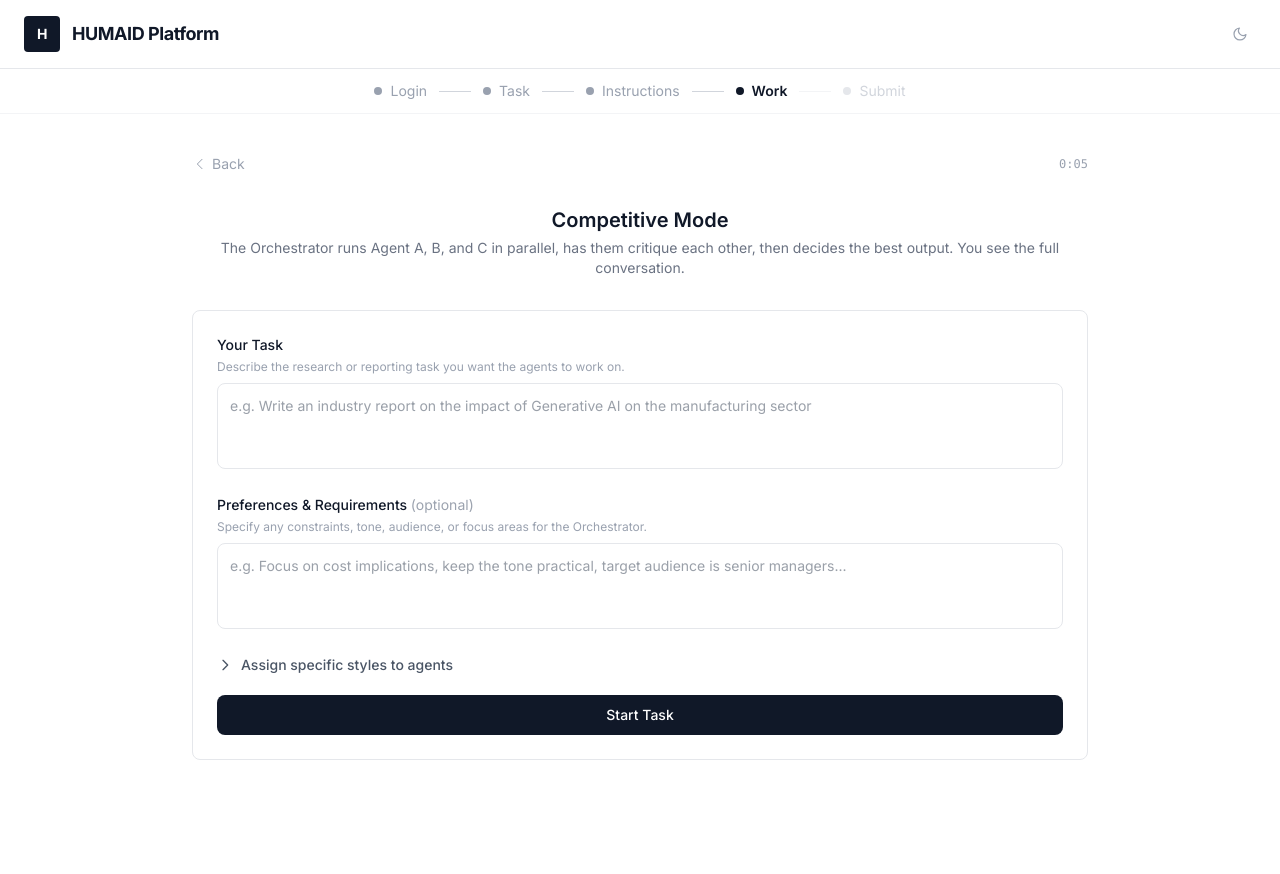
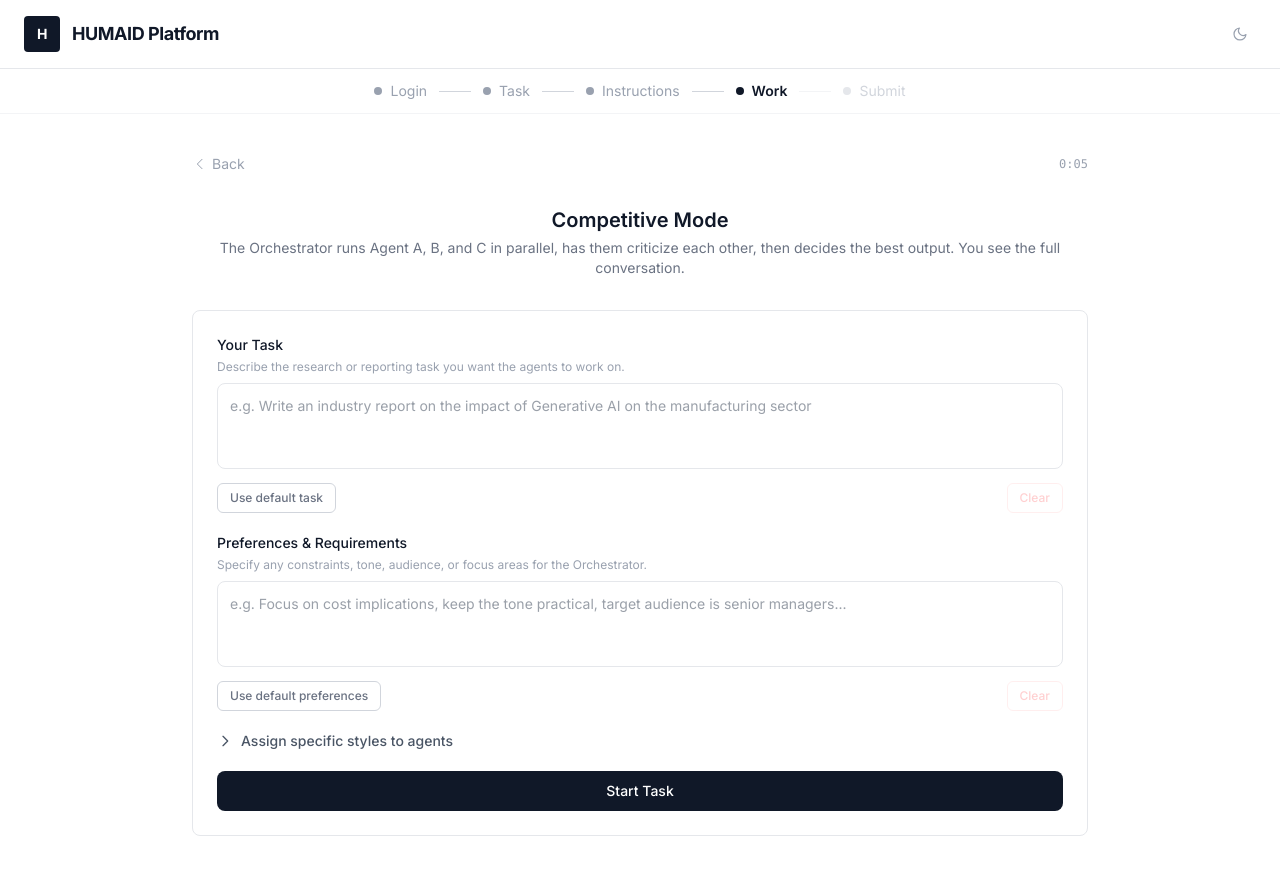
Before and after one commit to Jackustc/humaidplatform, a Next.js app: page /competitive in a window 1280 px wide. Before the commit the page ends 800 px from the top, so only its background shows below. Built offline with nearby package versions, Linux system fonts and the light colour scheme.

Commit message:
made some changes in the competitive mode

```diff
--- a/app/competitive/page.tsx
+++ b/app/competitive/page.tsx
@@ -336,7 +336,7 @@ export default function CompetitivePage() {
 
       <div className="mb-8" style={{ textAlign: "center" }}>
         <h1 className="text-xl font-semibold text-gray-900 mb-1">Competitive Mode</h1>
-        <p className="text-sm text-gray-500">The Orchestrator runs Agent A, B, and C in parallel, has them critique each other, then decides the best output. You see the full conversation.</p>
+        <p className="text-sm text-gray-500">The Orchestrator runs Agent A, B, and C in parallel, has them criticize each other, then decides the best output. You see the full conversation.</p>
       </div>
 
       {/* Brief phase */}
@@ -352,12 +352,27 @@ export default function CompetitivePage() {
               rows={3}
               className="w-full border border-gray-200 rounded-lg p-3 text-sm text-gray-700 resize-none focus:outline-none focus:border-gray-400 transition-colors"
             />
+            <div className="mt-2 flex items-center justify-between">
+              <button
+                type="button"
+                onClick={() => setUserTask("Write an industry report on the impact of Generative AI on the manufacturing sector")}
+                className="text-xs font-medium border border-gray-300 text-gray-500 hover:bg-gray-900 hover:border-gray-900 hover:text-white px-3 py-1.5 rounded-md transition-colors"
+              >
+                Use default task
+              </button>
+              <button
+                type="button"
+                onClick={() => setUserTask("")}
+                disabled={!userTask}
+                className="text-xs font-medium border border-red-200 text-red-400 hover:bg-red-500 hover:border-red-500 hover:text-white disabled:opacity-30 disabled:cursor-not-allowed px-3 py-1.5 rounded-md transition-colors"
+              >
+                Clear
+              </button>
+            </div>
           </div>
 
           <div>
-            <label className="block text-sm font-medium text-gray-900 mb-1">
-              Preferences &amp; Requirements <span style={{ fontWeight: 400, color: "#9ca3af" }}>(optional)</span>
-            </label>
+            <label className="block text-sm font-medium text-gray-900 mb-1">Preferences &amp; Requirements</label>
             <p className="text-xs text-gray-400 mb-2">Specify any constraints, tone, audience, or focus areas for the Orchestrator.</p>
             <textarea
               value={preferences}
@@ -366,6 +381,23 @@ export default function CompetitivePage() {
               rows={3}
               className="w-full border border-gray-200 rounded-lg p-3 text-sm text-gray-700 resize-none focus:outline-none focus:border-gray-400 transition-colors"
             />
+            <div className="mt-2 flex items-center justify-between">
+              <button
+                type="button"
+                onClick={() => setPreferences("Focus on cost implications, keep the tone practical, target audience is senior managers")}
+                className="text-xs font-medium border border-gray-300 text-gray-500 hover:bg-gray-900 hover:border-gray-900 hover:text-white px-3 py-1.5 rounded-md transition-colors"
+              >
+                Use default preferences
+              </button>
+              <button
+                type="button"
+                onClick={() => setPreferences("")}
+                disabled={!preferences}
+                className="text-xs font-medium border border-red-200 text-red-400 hover:bg-red-500 hover:border-red-500 hover:text-white disabled:opacity-30 disabled:cursor-not-allowed px-3 py-1.5 rounded-md transition-colors"
+              >
+                Clear
+              </button>
+            </div>
           </div>
 
           <div>
```
